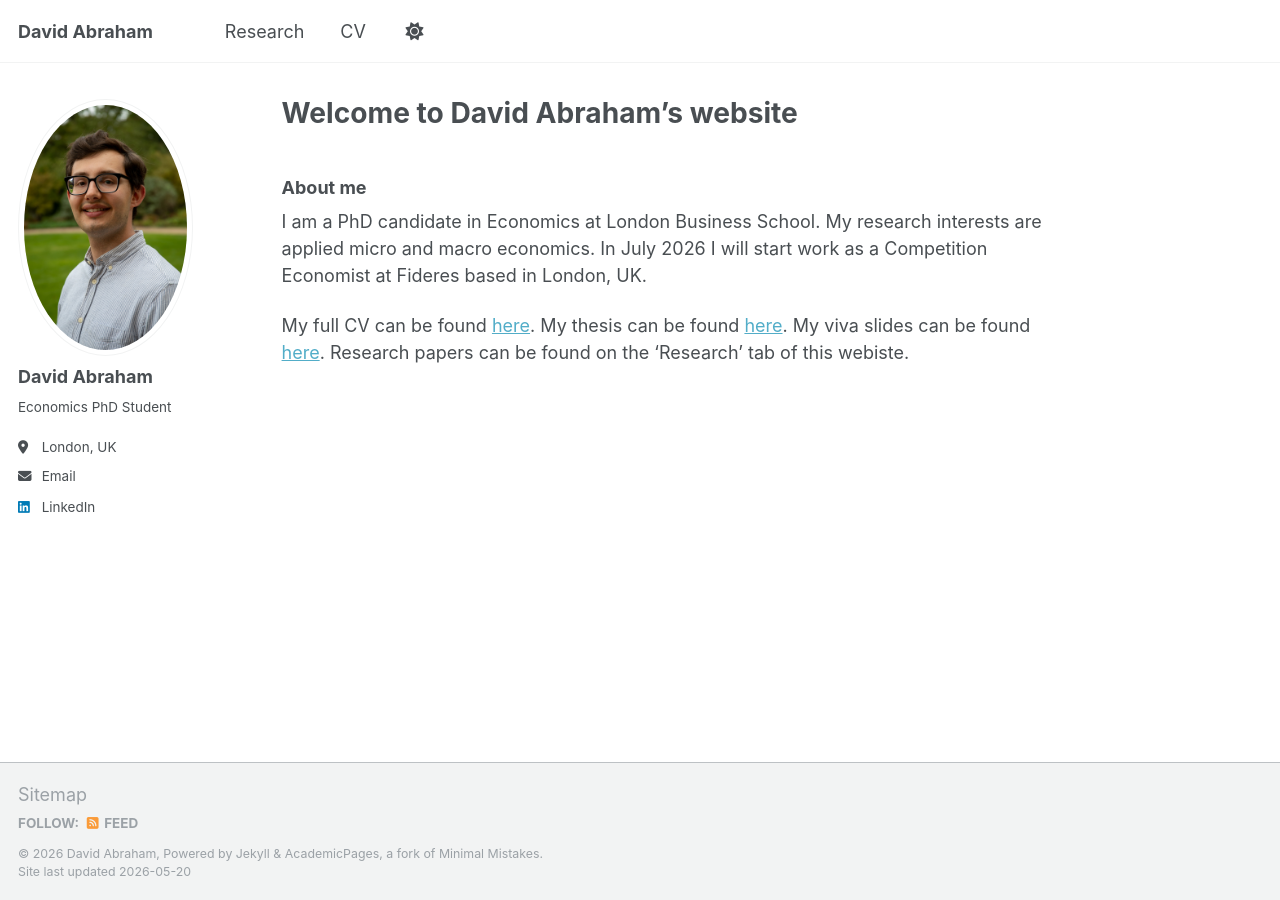
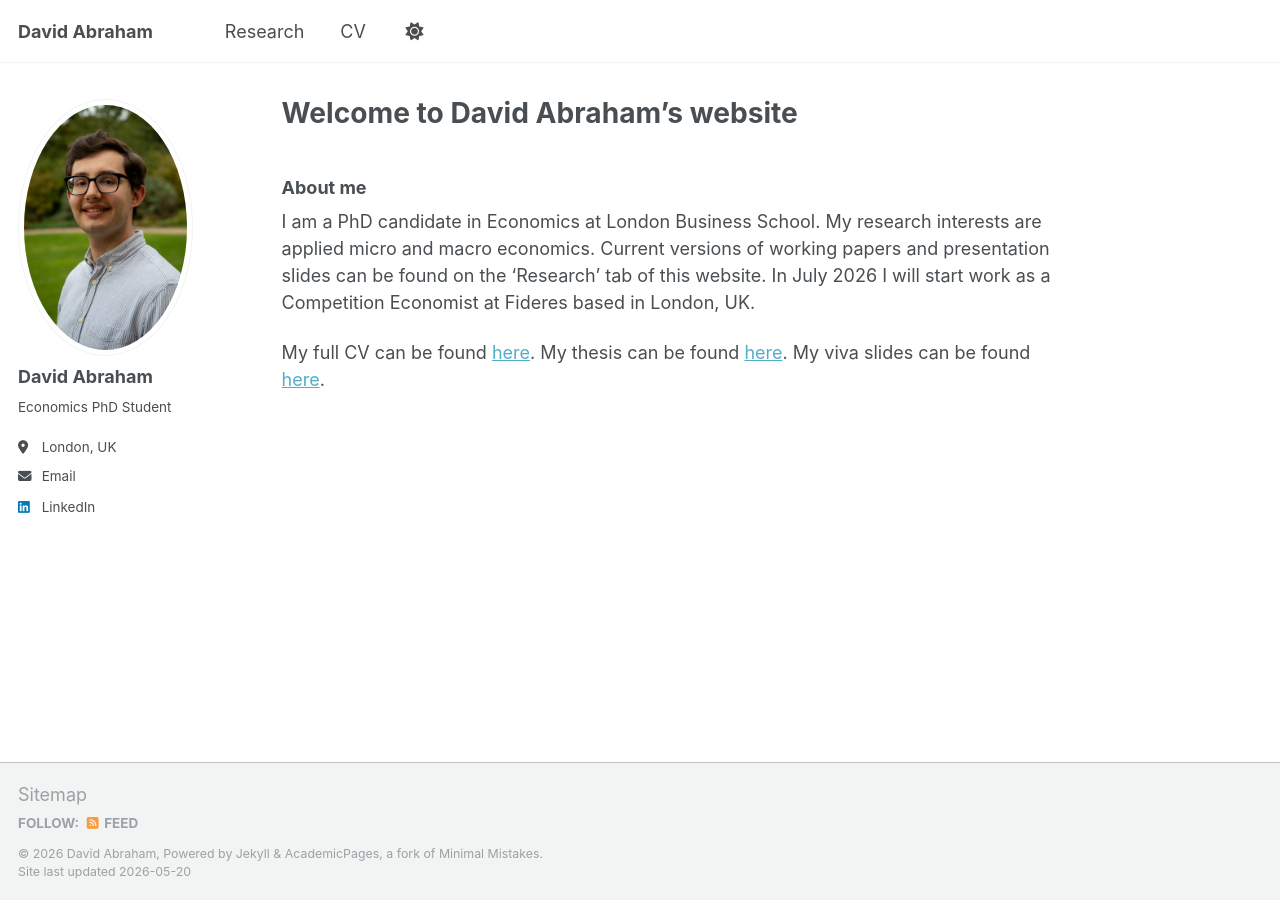
Before and after one commit to david-abraham-lbs/david-abraham-lbs.github.io, a Jekyll site: the page built from _pages/about.md, in a window 1280 px wide. Built offline with Jekyll 4.4.1, drawn with Linux system fonts in a browser that asks for light colours.

Commit message:
Edited about me

```diff
--- a/_pages/about.md
+++ b/_pages/about.md
@@ -9,6 +9,6 @@ redirect_from:
 
 ### About me
 
-I am a PhD candidate in Economics at London Business School. My research interests are applied micro and macro economics. In July 2026 I will start work as a Competition Economist at Fideres based in London, UK.
+I am a PhD candidate in Economics at London Business School. My research interests are applied micro and macro economics. Current versions of working papers and presentation slides can be found on the 'Research' tab of this website. In July 2026 I will start work as a Competition Economist at Fideres based in London, UK.
 
-My full CV can be found [here](https://www.dropbox.com/scl/fi/uheceocapaizkszx9dmac/David_Abraham_CV.pdf?rlkey=fq73jilr4vi2b2e1wvm3vu27p&dl=0). My thesis can be found [here](https://www.dropbox.com/scl/fi/7kkw8z3o63g1ewv07es20/David_Abraham_Thesis.pdf?rlkey=no8qh3dm9xmooo7ky97lnz411&st=113hn2bh&dl=0). My viva slides can be found [here](https://www.dropbox.com/scl/fi/bj7ymnw9xz0les9t8f5yx/David_Abraham_Slides.pdf?rlkey=9y5a66hxa6xalf26t1xskzh7c&st=zxudf18h&dl=0). Research papers can be found on the 'Research' tab of this webiste.
+My full CV can be found [here](https://www.dropbox.com/scl/fi/uheceocapaizkszx9dmac/David_Abraham_CV.pdf?rlkey=fq73jilr4vi2b2e1wvm3vu27p&dl=0). My thesis can be found [here](https://www.dropbox.com/scl/fi/7kkw8z3o63g1ewv07es20/David_Abraham_Thesis.pdf?rlkey=no8qh3dm9xmooo7ky97lnz411&st=113hn2bh&dl=0). My viva slides can be found [here](https://www.dropbox.com/scl/fi/bj7ymnw9xz0les9t8f5yx/David_Abraham_Slides.pdf?rlkey=9y5a66hxa6xalf26t1xskzh7c&st=zxudf18h&dl=0).
```
